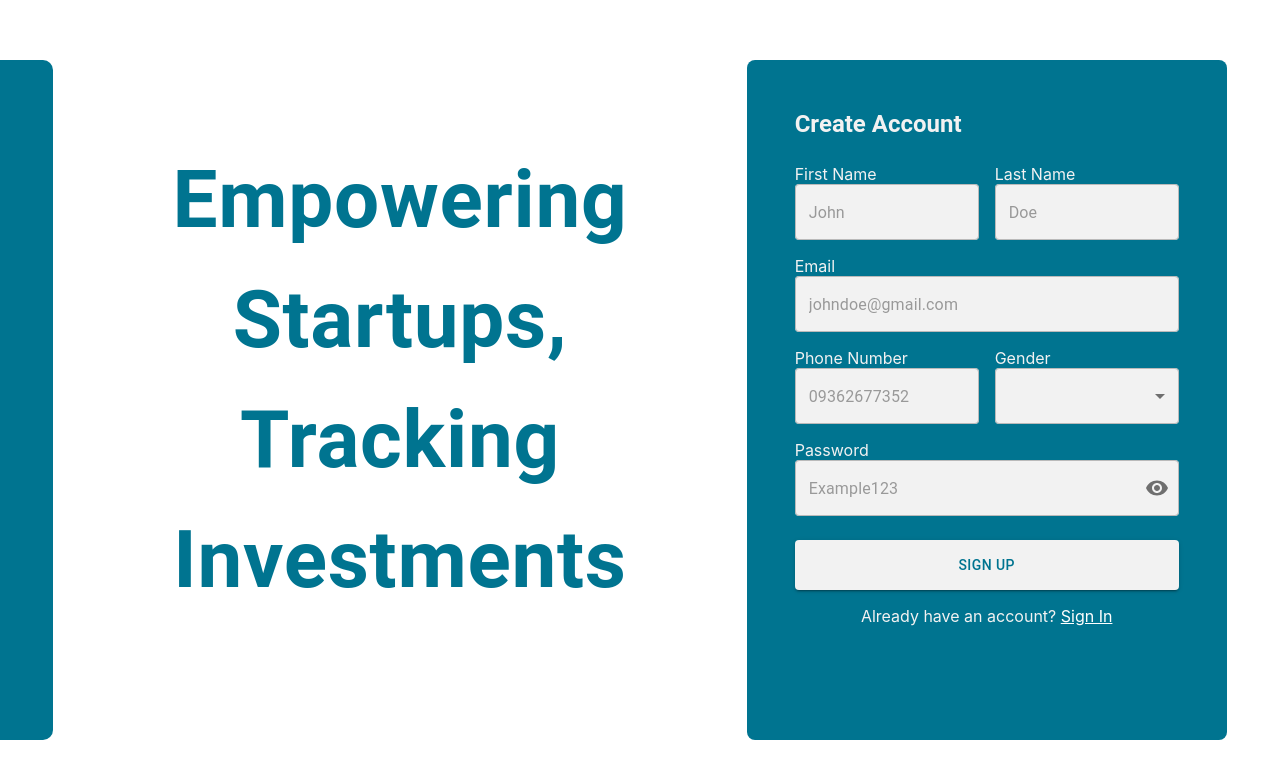
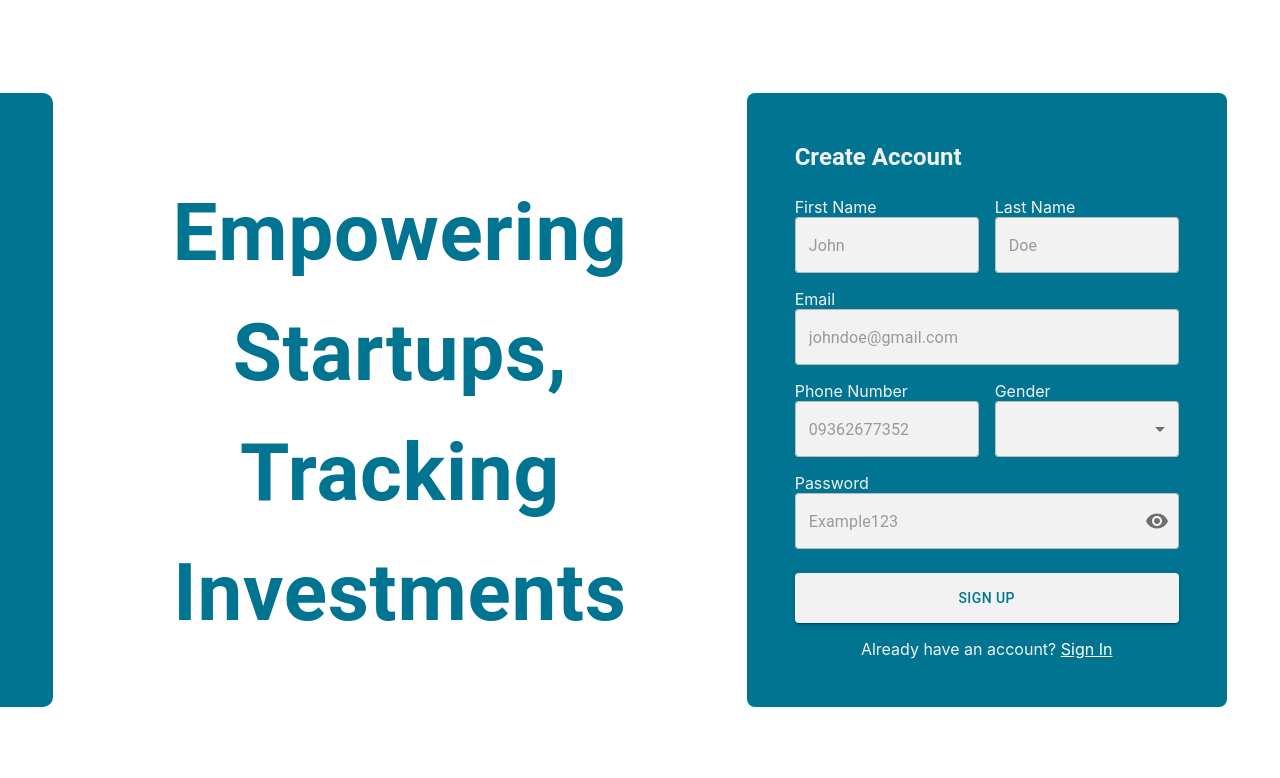
Before and after one commit to XenoviaaaFritzyyy/StartUp-Vest-Front, a React (Create React App) app: page /signup in a window 1280 px wide. Shown: the top 778 px of the page. Built offline with nearby package versions, Linux system fonts and the light colour scheme.

Commit message:
adjusted

```diff
--- a/src/Components/Signup.js
+++ b/src/Components/Signup.js
@@ -38,7 +38,7 @@ function Signup() {
 
     return (
         <div style={{ display: 'flex', justifyContent: 'center', alignItems: 'center', minHeight: '100vh' }}>
-            <Grid container style={{ display: 'flex', minHeight: '85vh' }}>
+            <Grid container>
                 <Grid item xs={12} sm={.5} sx={{ background: 'rgba(0, 116, 144, 1)', borderRadius: '0 10px 10px 0' }}>
                 </Grid>
 
```
